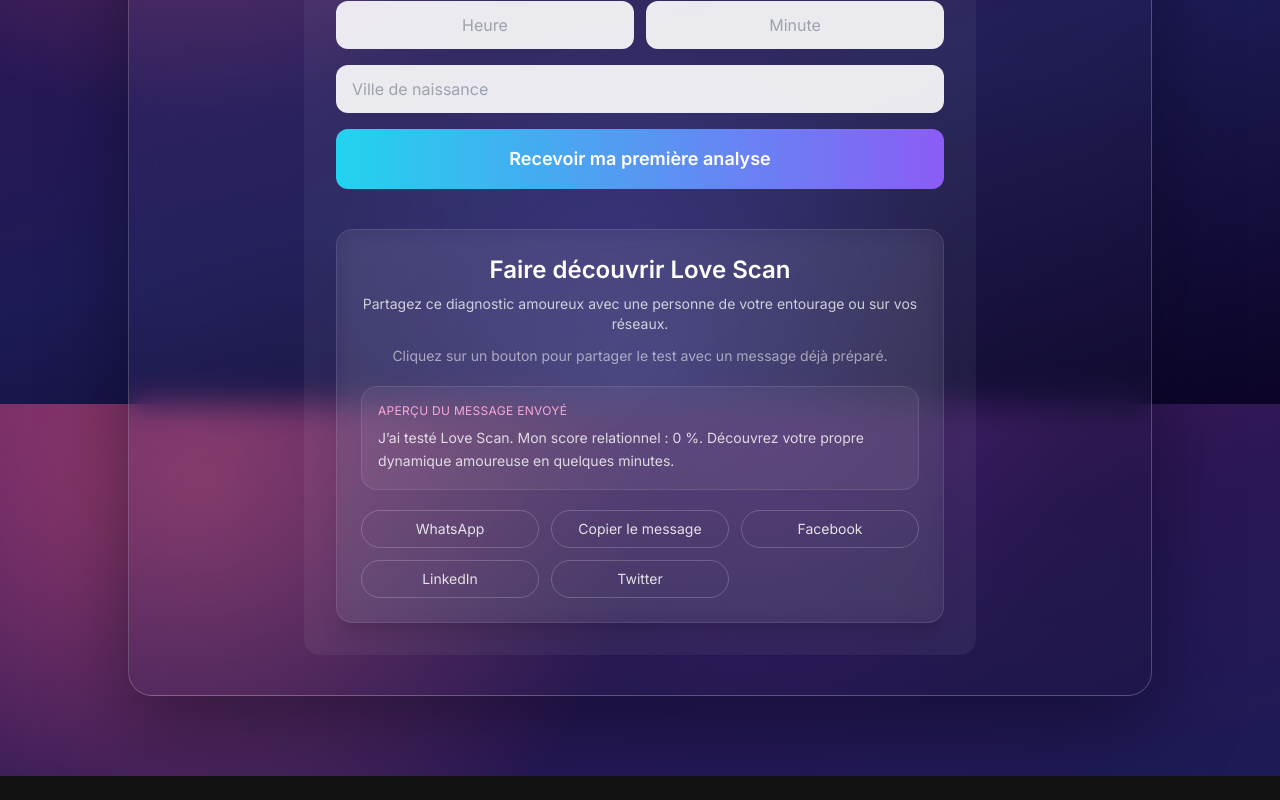
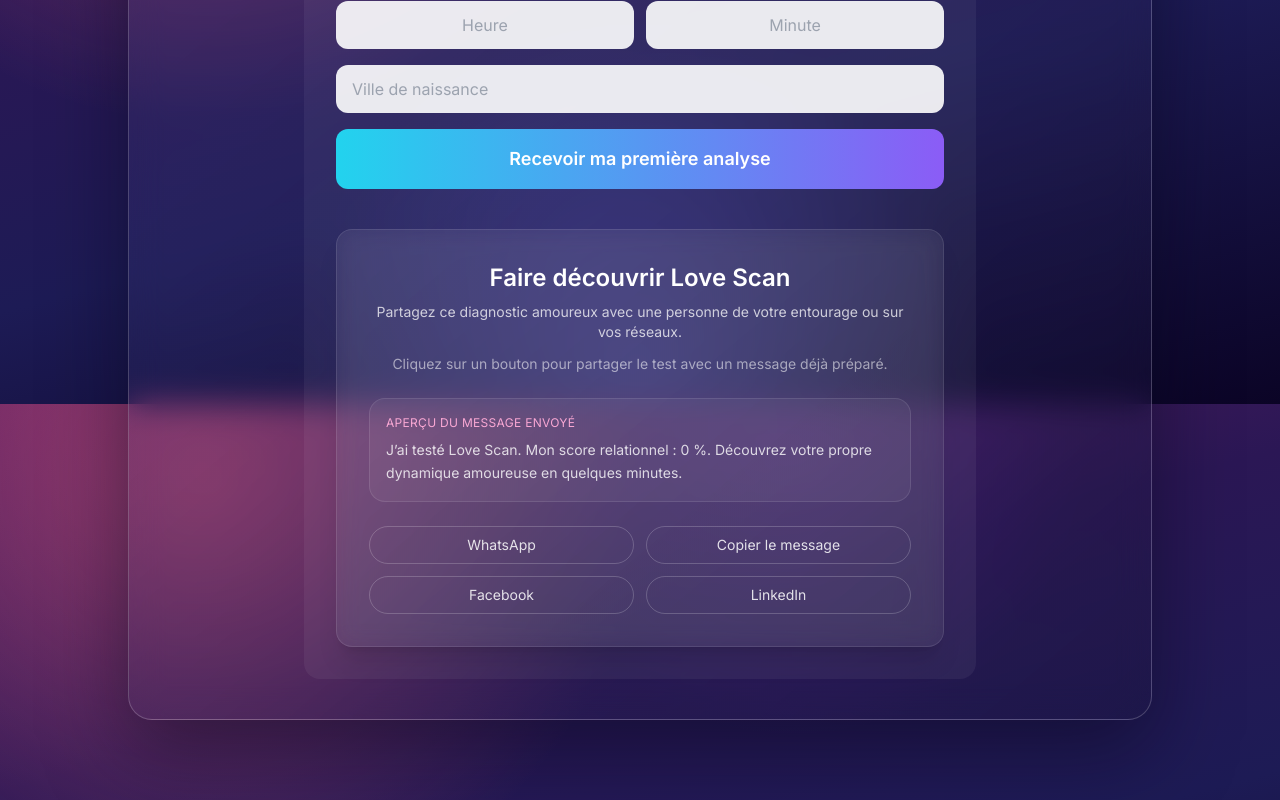
Before and after one commit to arnaudcrestey/astero-minisites, a Next.js app: page /result in a window 1280 px wide. Shown: the part 1196-1996 px from the top of the page. Before the commit the page ends 1972 px from the top, so only its background shows below. Built offline with nearby package versions, Linux system fonts and the light colour scheme; no server answers.

Commit message:
Update ShareButtons.tsx

```diff
--- a/components/ShareButtons.tsx
+++ b/components/ShareButtons.tsx
@@ -22,7 +22,6 @@ export function ShareButtons({ score }: ShareButtonsProps) {
   const whatsappUrl = `https://wa.me/?text=${encodedText}%20${encodedUrl}`;
   const facebookUrl = `https://www.facebook.com/sharer/sharer.php?u=${encodedUrl}`;
   const linkedInUrl = `https://www.linkedin.com/sharing/share-offsite/?url=${encodedUrl}`;
-  const twitterUrl = `https://twitter.com/intent/tweet?text=${encodedText}&url=${encodedUrl}`;
 
   async function copyMessage() {
     try {
@@ -35,7 +34,7 @@ export function ShareButtons({ score }: ShareButtonsProps) {
   }
 
   return (
-    <section className="rounded-2xl border border-white/10 bg-white/5 p-6 shadow-xl backdrop-blur-md">
+    <section className="rounded-2xl border border-white/10 bg-white/5 p-6 shadow-xl backdrop-blur-md sm:p-8">
       <h3 className="mb-2 text-center text-2xl font-semibold text-white">
         Faire découvrir Love Scan
       </h3>
@@ -44,11 +43,11 @@ export function ShareButtons({ score }: ShareButtonsProps) {
         Partagez ce diagnostic amoureux avec une personne de votre entourage ou sur vos réseaux.
       </p>
 
-      <p className="mb-5 text-center text-sm text-white/55">
+      <p className="mb-6 text-center text-sm text-white/55">
         Cliquez sur un bouton pour partager le test avec un message déjà préparé.
       </p>
 
-      <div className="mx-auto mb-5 max-w-2xl rounded-2xl border border-white/10 bg-white/5 p-4 text-left">
+      <div className="mx-auto mb-6 max-w-2xl rounded-2xl border border-white/10 bg-white/5 p-4 text-left">
         <p className="mb-2 text-xs uppercase tracking-wide text-pink-300">
           Aperçu du message envoyé
         </p>
@@ -57,7 +56,7 @@ export function ShareButtons({ score }: ShareButtonsProps) {
         </p>
       </div>
 
-     <div className="grid grid-cols-2 gap-3 sm:grid-cols-3">
+      <div className="mx-auto grid max-w-xl grid-cols-2 gap-3">
         <a
           href={whatsappUrl}
           target="_blank"
@@ -91,15 +90,6 @@ export function ShareButtons({ score }: ShareButtonsProps) {
         >
           LinkedIn
         </a>
-
-  <a
-    href={twitterUrl}
-    target="_blank"
-    rel="noreferrer"
-    className="rounded-full border border-white/20 px-4 py-2 text-center text-sm text-white/85 transition hover:bg-white/10 sm:col-span-1"
-  >
-    Twitter
-  </a>
       </div>
     </section>
   );
```
Lines whose indentation alone changed are shown as unchanged.
